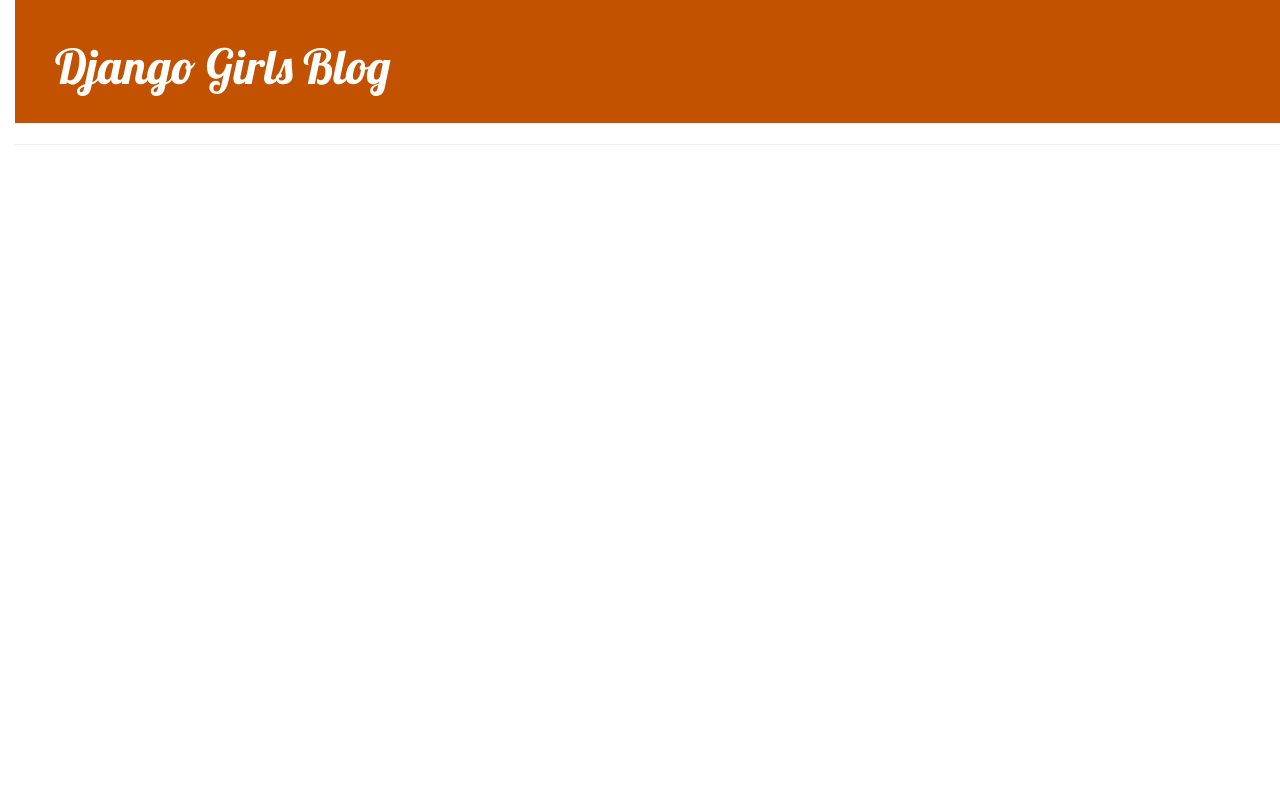
After one commit to bhassan0007/my-first-blog, a Django app: template blog/templates/blog/base.html in a window 1280 px wide. The commit adds this page. Run offline with Django 3.2, Linux system fonts and the light colour scheme; the template is opened without the code that fills it, so the values that code supplies are empty; some libraries are stand-ins or nearby versions.

Commit message:
* Templating * Styling with Bootstrap and custom CSS

```diff
--- /dev/null
+++ b/blog/static/css/blog.css
@@ -0,0 +1,52 @@
+
+
+body {
+    padding-left: 15px;
+}
+
+.page-header {
+    background-color: #C25100;
+    margin-top: 0;
+    padding: 20px 20px 20px 40px;
+}
+
+.page-header h1, .page-header h1 a, .page-header h1 a:visited, .page-header h1 a:active {
+    color: #ffffff;
+    font-size: 36pt;
+    text-decoration: none;
+}
+
+.content {
+    margin-left: 40px;
+}
+
+h1, h2, h3, h4 {
+    font-family: 'Lobster', cursive;
+}
+
+.date {
+    color: #828282;
+}
+
+.save {
+    float: right;
+}
+
+.post-form textarea, .post-form input {
+    width: 100%;
+}
+
+.top-menu, .top-menu:hover, .top-menu:visited {
+    color: #ffffff;
+    float: right;
+    font-size: 26pt;
+    margin-right: 20px;
+}
+
+.post {
+    margin-bottom: 70px;
+}
+
+.post h1 a, .post h1 a:visited {
+    color: #000000;
+}
--- /dev/null
+++ b/blog/static/css/blogger.css
@@ -0,0 +1,8 @@
+
+h1 a, h2 a {
+    color: #C25100;
+}
+
+body {
+    padding-left: 15px;
+}
--- /dev/null
+++ b/blog/templates/blog/base.html
@@ -0,0 +1,26 @@
+{% load static %}
+<html>
+<head>
+    <meta charset="UTF-8">
+    <title>Django Girls Blog</title>
+    <link href="//fonts.googleapis.com/css?family=Lobster&subset=latin,latin-ext" rel="stylesheet" type="text/css">
+    <link rel="stylesheet" href="//maxcdn.bootstrapcdn.com/bootstrap/3.2.0/css/bootstrap.min.css">
+    <link rel="stylesheet" href="//maxcdn.bootstrapcdn.com/bootstrap/3.2.0/css/bootstrap-theme.min.css">
+    <link rel="stylesheet" href="{% static 'css/blog.css' %}">
+    <link rel="stylesheet" href="{% static 'css/blogger.css' %}">
+</head>
+<body>
+<div class="page-header">
+    <h1><a href="/">Django Girls Blog</a></h1>
+</div>
+<hr>
+<div class="content container">
+    <div class="row">
+        <div class="col-md-8">
+            {% block content %}
+            {% endblock %}
+        </div>
+    </div>
+</div>
+</body>
+</html>
--- a/blog/views.py
+++ b/blog/views.py
@@ -7,6 +7,6 @@
 
 
 def post_list(request):
-    all_posts = Post.objects.all()
-    posts = Post.objects.filter(published_date__lte=timezone.now())
-    return render(request, 'blog/post_list.html', {'posts': posts, 'posts_all': all_posts})
+    posts= Post.objects.all()
+    filtered_posts = Post.objects.filter(published_date__lte=timezone.now())
+    return render(request, 'blog/post_list.html', {'posts': posts, 'posts_all': filtered_posts})
--- a/mysite/settings.py
+++ b/mysite/settings.py
@@ -47,7 +47,8 @@
     'django.middleware.csrf.CsrfViewMiddleware',
     'django.contrib.auth.middleware.AuthenticationMiddleware',
     'django.contrib.messages.middleware.MessageMiddleware',
-    'django.middleware.clickjacking.XFrameOptionsMiddleware',
+    'django.middleware.clickjacking.XFrameOptionsMiddleware'
+    #'django.contrib.staticfiles'
 ]
 
 ROOT_URLCONF = 'mysite.urls'
@@ -122,5 +123,4 @@
 STATIC_ROOT = os.path.join(BASE_DIR, 'static')
 
 MEDIA_URL = '/media/'
-STATIC_ROOT = os.path.join(BASE_DIR, 'static')
 MEDIA_ROOT = os.path.join(BASE_DIR, 'media')
```
Also changed, not shown: blog/templates/blog/post_list.html (+13 -29 lines).
